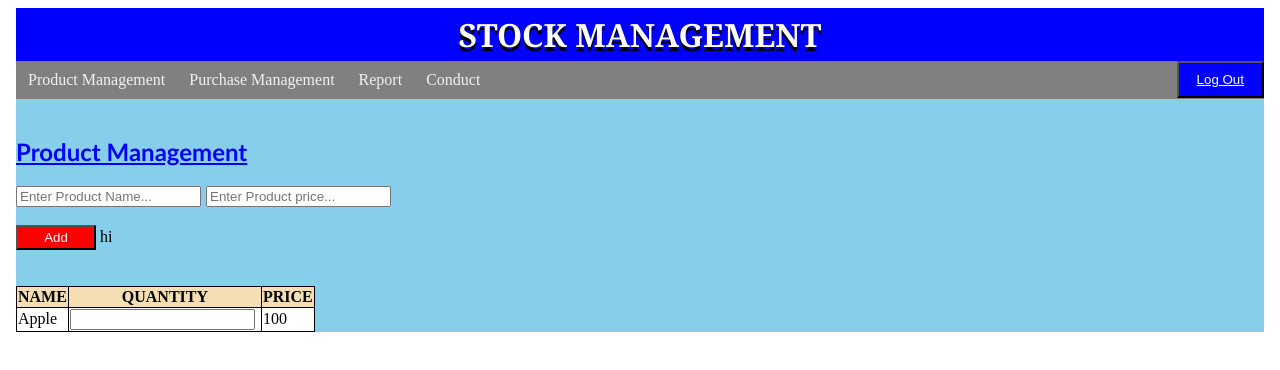
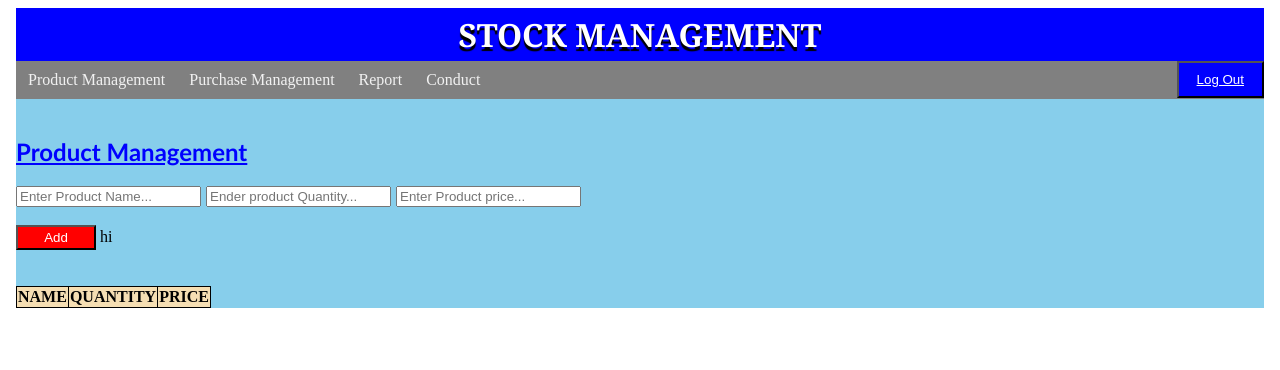
Before and after one commit to Mohammed0812/Mohammed-Absarkhan, an Angular app in the folder Stock Management/: page / in a window 1280 px wide. Shown: the top 370 px of the page. Built offline with nearby package versions, Linux system fonts and the light colour scheme.

Commit message:
Update app.component.html

```diff
--- a/Stock Management/src/app/app.component.html
+++ b/Stock Management/src/app/app.component.html
@@ -1,21 +1,20 @@
 <body>
-
-
 <h1>Stock Management</h1>
 <ul id="UL">
-  <li id="L"><a href="Stock.html">Product Management</a></li>
-  <li id="L"><a href="purchase.html">Purchase Management</a></li>
-  <li id="L"><a href="report.html">Report</a></li>
+  <li id="L"><a href="#">Product Management</a></li>
+  <li id="L"><a href="#">Purchase Management</a></li>
+  <li id="L"><a href="#">Report</a></li>
   <li id="L"><a href="#">Conduct</a></li>
-  <button id="Log"><a href="login.html">Log Out</a></button>
+  <button id="Log"><a href="#">Log Out</a></button>
 </ul>
 <br>
 <h2>Product Management</h2>
 <div class="form">
   <input type="text" placeholder="Enter Product Name..." class="name">
+  <input type="number" placeholder="Ender product Quantity..." class="quant">
   <input type="number" placeholder="Enter Product price..." class="price">
   <br><br>
-  <button (click)="add()" class="button">Add</button>
+  <button onclick="add()" class="button">Add</button>
   {{title}}
 </div>
 <br><br>
@@ -25,10 +24,6 @@
     <th>QUANTITY</th>
     <th>PRICE</th>
   </tr>
-  <tr>
-    <td>{{name}}</td>
-    <td><input type="number"></td>
-    <td>{{price}}</td>
-  </tr>
+
 </table>
 </body>
```
